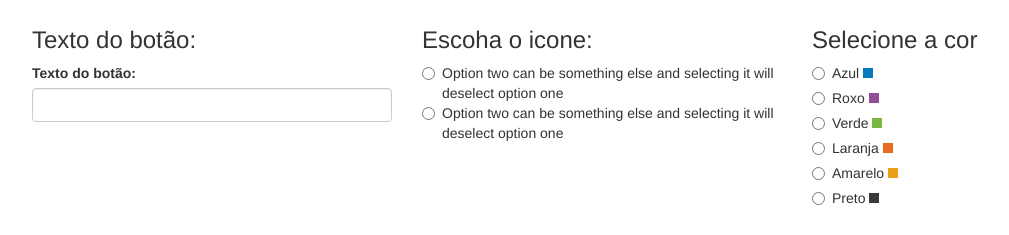
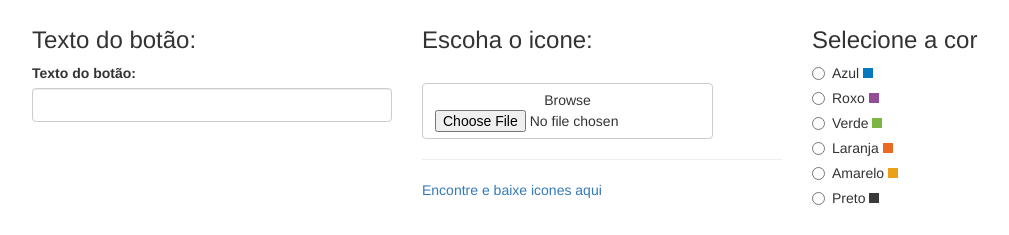
Before and after one commit to salatielsql/windows-button-generator, a website: page tile-button-generator.html in a window 1280 px wide. Shown: the part 63-298 px from the top of the page, without its empty margins (38-1047 px from the left). Drawn offline with nearby package versions, Linux system fonts and the light colour scheme.

Commit message:
adding upload input

```diff
--- a/tile-button-generator.html
+++ b/tile-button-generator.html
@@ -27,16 +27,12 @@
 			</div>
 			<div class="col-md-4">
 				<h3>Escoha o icone:</h3>
-				<div class="radio">
-					<label>
-						<input type="radio" name="optionsRadios" id="optionsRadios2" value="option2">
-						Option two can be something else and selecting it will deselect option one
-					</label>
-					<label>
-						<input type="radio" name="optionsRadios" id="optionsRadios2" value="option2">
-						Option two can be something else and selecting it will deselect option one
-					</label>
-				</div>
+				<br>
+				<span class="btn btn-default btn-file">
+					Browse <input type="file">
+				</span>
+				<hr>
+				<a href="https://icons8.com/web-app/category/win10/Very-Basic" target="_blank">Encontre e baixe icones aqui</a>
 			</div>
 			<div class="col-md-4">
 				<h3>Selecione a cor</h3>
```
